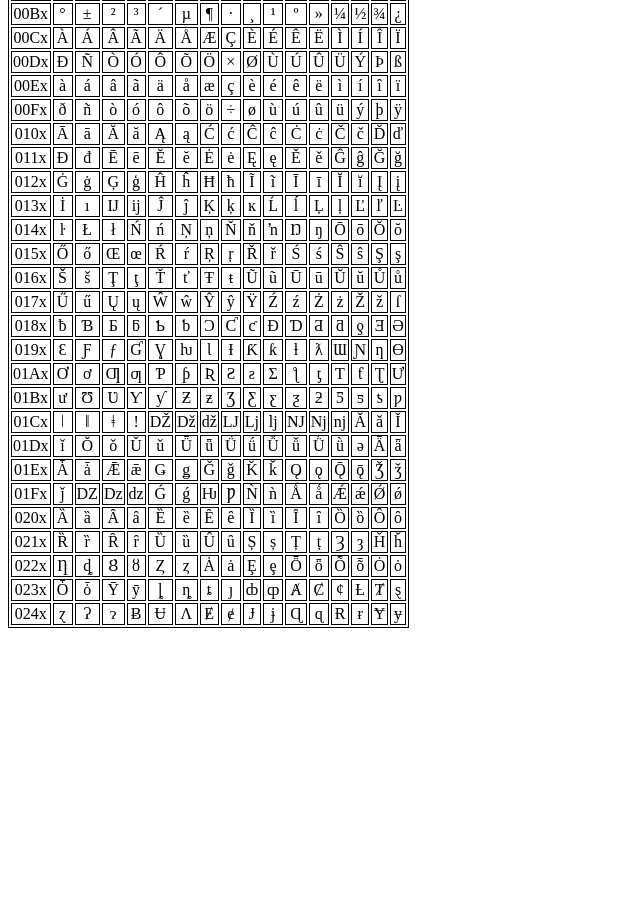
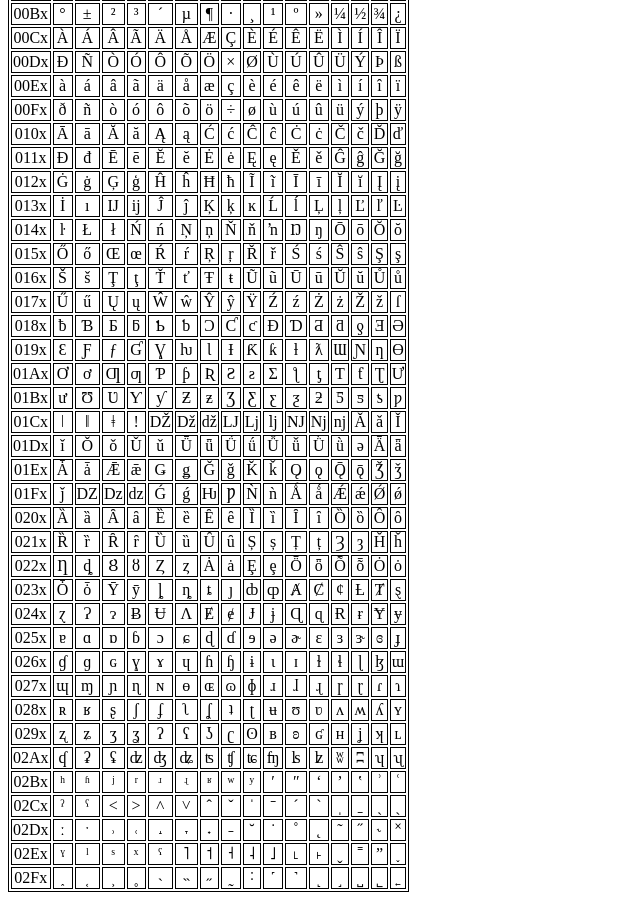
Before and after one commit to unicodeixixixi/unicodeviewer, a plain HTML site: page index.html in a window 1280 px wide. Shown: the part 374-1274 px from the top of the page, without its empty margins (0-640 px from the left). Before the commit the page ends 1010 px from the top, so only its background shows below. Drawn offline with Linux system fonts and the light colour scheme.

Commit message:
Update index.html

```diff
--- a/index.html
+++ b/index.html
@@ -738,6 +738,215 @@
             <td>&#x024e;</td>
             <td>&#x024f;</td>
         </tr>
+        <tr>
+            <td>025x</td>
+            <td>&#x0250;</td>
+            <td>&#x0251;</td>
+            <td>&#x0252;</td>
+            <td>&#x0253;</td>
+            <td>&#x0254;</td>
+            <td>&#x0255;</td>
+            <td>&#x0256;</td>
+            <td>&#x0257;</td>
+            <td>&#x0258;</td>
+            <td>&#x0259;</td>
+            <td>&#x025a;</td>
+            <td>&#x025b;</td>
+            <td>&#x025c;</td>
+            <td>&#x025d;</td>
+            <td>&#x025e;</td>
+            <td>&#x025f;</td>
+        </tr>
+        <tr>
+            <td>026x</td>
+            <td>&#x0260;</td>
+            <td>&#x0261;</td>
+            <td>&#x0262;</td>
+            <td>&#x0263;</td>
+            <td>&#x0264;</td>
+            <td>&#x0265;</td>
+            <td>&#x0266;</td>
+            <td>&#x0267;</td>
+            <td>&#x0268;</td>
+            <td>&#x0269;</td>
+            <td>&#x026a;</td>
+            <td>&#x026b;</td>
+            <td>&#x026c;</td>
+            <td>&#x026d;</td>
+            <td>&#x026e;</td>
+            <td>&#x026f;</td>
+        </tr>
+        <tr>
+            <td>027x</td>
+            <td>&#x0270;</td>
+            <td>&#x0271;</td>
+            <td>&#x0272;</td>
+            <td>&#x0273;</td>
+            <td>&#x0274;</td>
+            <td>&#x0275;</td>
+            <td>&#x0276;</td>
+            <td>&#x0277;</td>
+            <td>&#x0278;</td>
+            <td>&#x0279;</td>
+            <td>&#x027a;</td>
+            <td>&#x027b;</td>
+            <td>&#x027c;</td>
+            <td>&#x027d;</td>
+            <td>&#x027e;</td>
+            <td>&#x027f;</td>
+        </tr>
+        <tr>
+            <td>028x</td>
+            <td>&#x0280;</td>
+            <td>&#x0281;</td>
+            <td>&#x0282;</td>
+            <td>&#x0283;</td>
+            <td>&#x0284;</td>
+            <td>&#x0285;</td>
+            <td>&#x0286;</td>
+            <td>&#x0287;</td>
+            <td>&#x0288;</td>
+            <td>&#x0289;</td>
+            <td>&#x028a;</td>
+            <td>&#x028b;</td>
+            <td>&#x028c;</td>
+            <td>&#x028d;</td>
+            <td>&#x028e;</td>
+            <td>&#x028f;</td>
+        </tr>
+        <tr>
+            <td>029x</td>
+            <td>&#x0290;</td>
+            <td>&#x0291;</td>
+            <td>&#x0292;</td>
+            <td>&#x0293;</td>
+            <td>&#x0294;</td>
+            <td>&#x0295;</td>
+            <td>&#x0296;</td>
+            <td>&#x0297;</td>
+            <td>&#x0298;</td>
+            <td>&#x0299;</td>
+            <td>&#x029a;</td>
+            <td>&#x029b;</td>
+            <td>&#x029c;</td>
+            <td>&#x029d;</td>
+            <td>&#x029e;</td>
+            <td>&#x029f;</td>
+        </tr>
+        <tr>
+            <td>02Ax</td>
+            <td>&#x02A0;</td>
+            <td>&#x02A1;</td>
+            <td>&#x02A2;</td>
+            <td>&#x02A3;</td>
+            <td>&#x02A4;</td>
+            <td>&#x02A5;</td>
+            <td>&#x02A6;</td>
+            <td>&#x02A7;</td>
+            <td>&#x02A8;</td>
+            <td>&#x02A9;</td>
+            <td>&#x02Aa;</td>
+            <td>&#x02Ab;</td>
+            <td>&#x02Ac;</td>
+            <td>&#x02Ad;</td>
+            <td>&#x02Ae;</td>
+            <td>&#x02Af;</td>
+        </tr>
+        <tr>
+            <td>02Bx</td>
+            <td>&#x02B0;</td>
+            <td>&#x02B1;</td>
+            <td>&#x02B2;</td>
+            <td>&#x02B3;</td>
+            <td>&#x02B4;</td>
+            <td>&#x02B5;</td>
+            <td>&#x02B6;</td>
+            <td>&#x02B7;</td>
+            <td>&#x02B8;</td>
+            <td>&#x02B9;</td>
+            <td>&#x02Ba;</td>
+            <td>&#x02Bb;</td>
+            <td>&#x02Bc;</td>
+            <td>&#x02Bd;</td>
+            <td>&#x02Be;</td>
+            <td>&#x02Bf;</td>
+        </tr>
+        <tr>
+            <td>02Cx</td>
+            <td>&#x02C0;</td>
+            <td>&#x02C1;</td>
+            <td>&#x02C2;</td>
+            <td>&#x02C3;</td>
+            <td>&#x02C4;</td>
+            <td>&#x02C5;</td>
+            <td>&#x02C6;</td>
+            <td>&#x02C7;</td>
+            <td>&#x02C8;</td>
+            <td>&#x02C9;</td>
+            <td>&#x02Ca;</td>
+            <td>&#x02Cb;</td>
+            <td>&#x02Cc;</td>
+            <td>&#x02Cd;</td>
+            <td>&#x02Ce;</td>
+            <td>&#x02Cf;</td>
+        </tr>
+        <tr>
+            <td>02Dx</td>
+            <td>&#x02D0;</td>
+            <td>&#x02D1;</td>
+            <td>&#x02D2;</td>
+            <td>&#x02D3;</td>
+            <td>&#x02D4;</td>
+            <td>&#x02D5;</td>
+            <td>&#x02D6;</td>
+            <td>&#x02D7;</td>
+            <td>&#x02D8;</td>
+            <td>&#x02D9;</td>
+            <td>&#x02Da;</td>
+            <td>&#x02Db;</td>
+            <td>&#x02Dc;</td>
+            <td>&#x02Dd;</td>
+            <td>&#x02De;</td>
+            <td>&#x02Df;</td>
+        </tr>
+        <tr>
+            <td>02Ex</td>
+            <td>&#x02E0;</td>
+            <td>&#x02E1;</td>
+            <td>&#x02E2;</td>
+            <td>&#x02E3;</td>
+            <td>&#x02E4;</td>
+            <td>&#x02E5;</td>
+            <td>&#x02E6;</td>
+            <td>&#x02E7;</td>
+            <td>&#x02E8;</td>
+            <td>&#x02E9;</td>
+            <td>&#x02Ea;</td>
+            <td>&#x02Eb;</td>
+            <td>&#x02Ec;</td>
+            <td>&#x02Ed;</td>
+            <td>&#x02Ee;</td>
+            <td>&#x02Ef;</td>
+        </tr>
+        <tr>
+            <td>02Fx</td>
+            <td>&#x02F0;</td>
+            <td>&#x02F1;</td>
+            <td>&#x02F2;</td>
+            <td>&#x02F3;</td>
+            <td>&#x02F4;</td>
+            <td>&#x02F5;</td>
+            <td>&#x02F6;</td>
+            <td>&#x02F7;</td>
+            <td>&#x02F8;</td>
+            <td>&#x02F9;</td>
+            <td>&#x02Fa;</td>
+            <td>&#x02Fb;</td>
+            <td>&#x02Fc;</td>
+            <td>&#x02Fd;</td>
+            <td>&#x02Fe;</td>
+            <td>&#x02Ff;</td>
+        </tr>
         </table>
         </article>
         <!--[if lt IE 7]>
```
